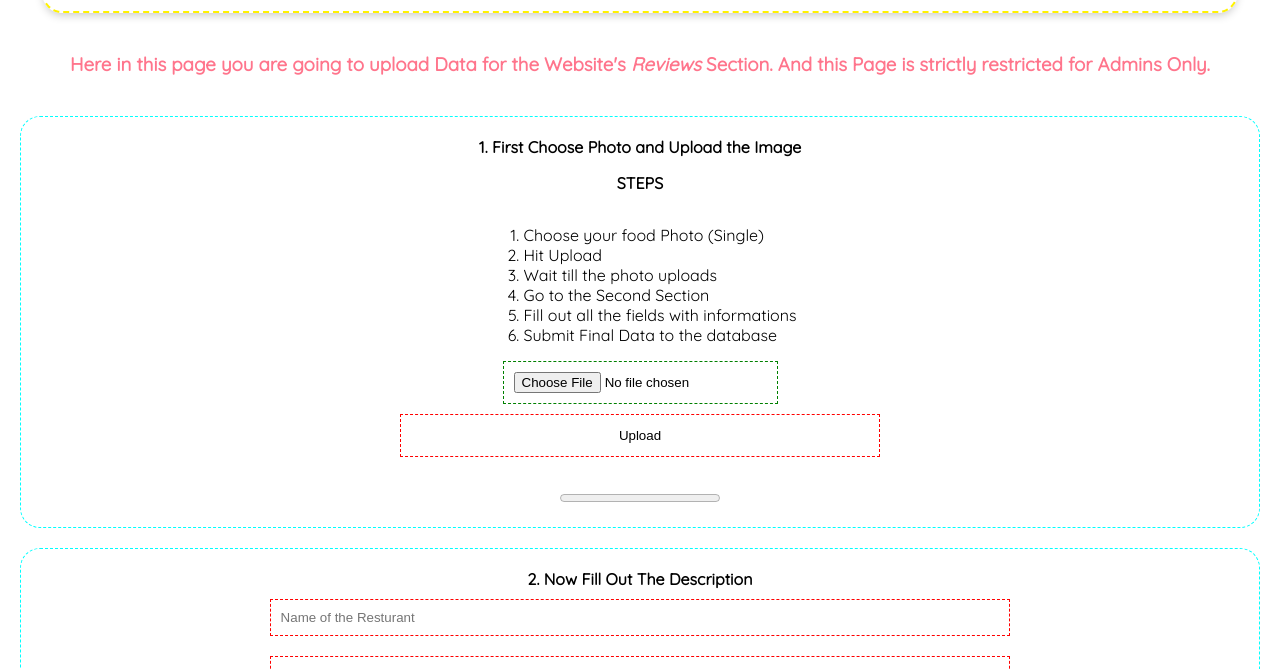
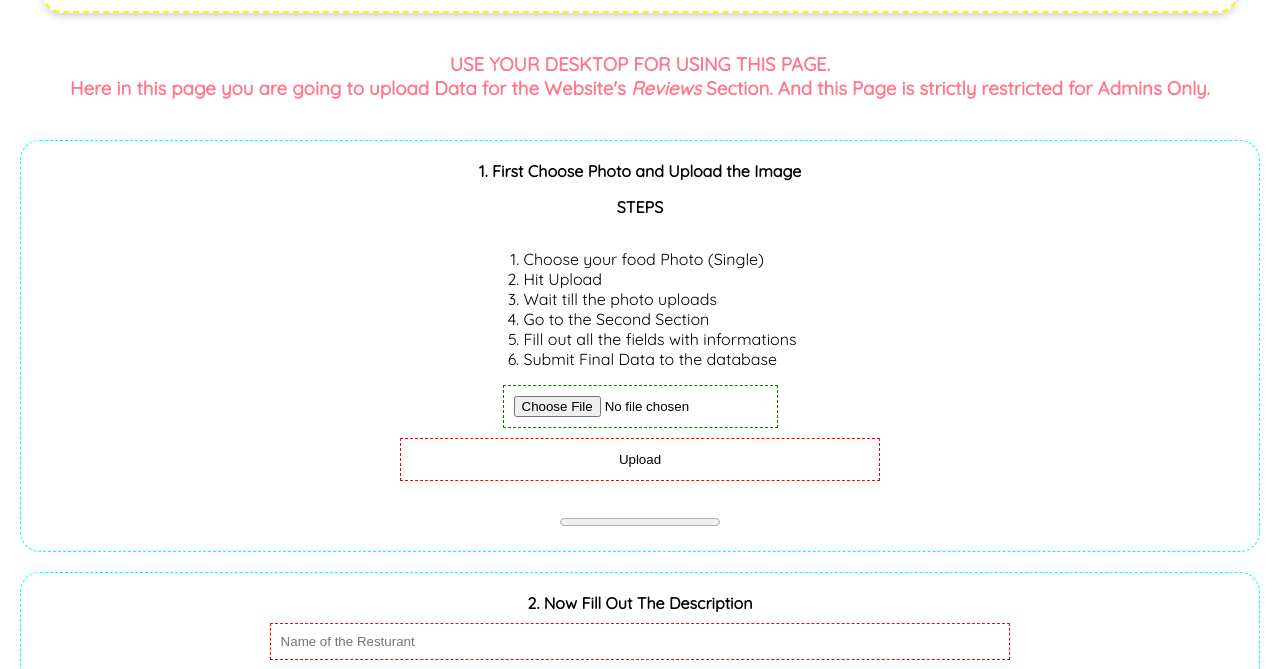
Before and after one commit to titasmallick/foodyCpanel, a plain HTML site: page index.html in a window 1280 px wide. Shown: the part 131-800 px from the top of the page. Drawn offline with Linux system fonts and the light colour scheme; no server answers.

Commit message:
Update index.html

```diff
--- a/index.html
+++ b/index.html
@@ -23,7 +23,8 @@
 	<div style="font-size: 1rem; text-align: right; color: black;">REVIEWS UPLOAD PANNEL FOR ADMINS</div>
 </div></a>
 
-<h3 class="headerPage">Here in this page you are going to upload Data for the Website's <em>Reviews</em> Section. And this Page is strictly restricted for Admins Only.</h3>
+<h3 class="headerPage">USE YOUR DESKTOP FOR USING THIS PAGE.<br>
+	Here in this page you are going to upload Data for the Website's <em>Reviews</em> Section. And this Page is strictly restricted for Admins Only.</h3>
 
 
 	<center><form id="imgUpload" class="imageUpload" enctype="multipart/form-data">
```
